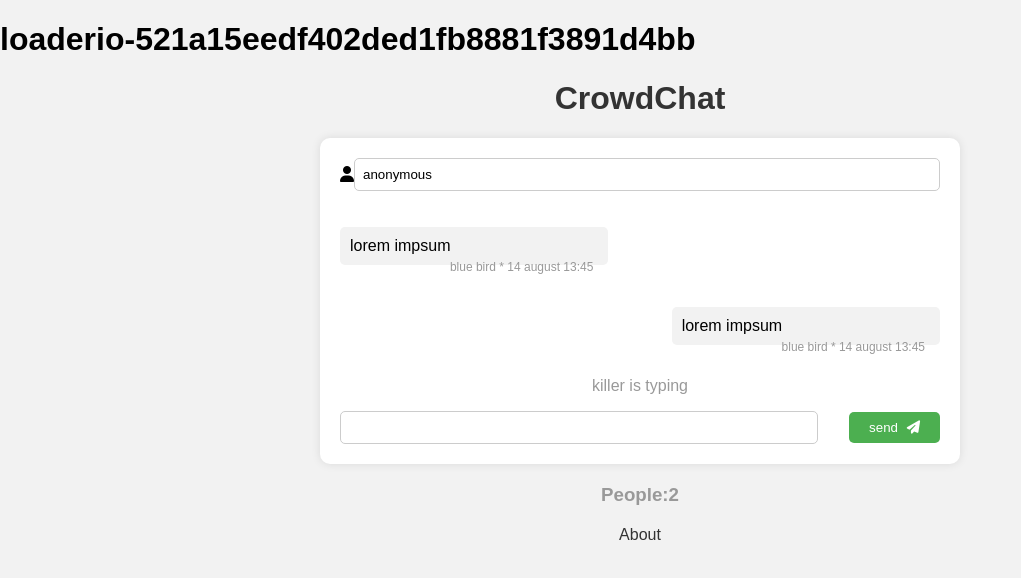
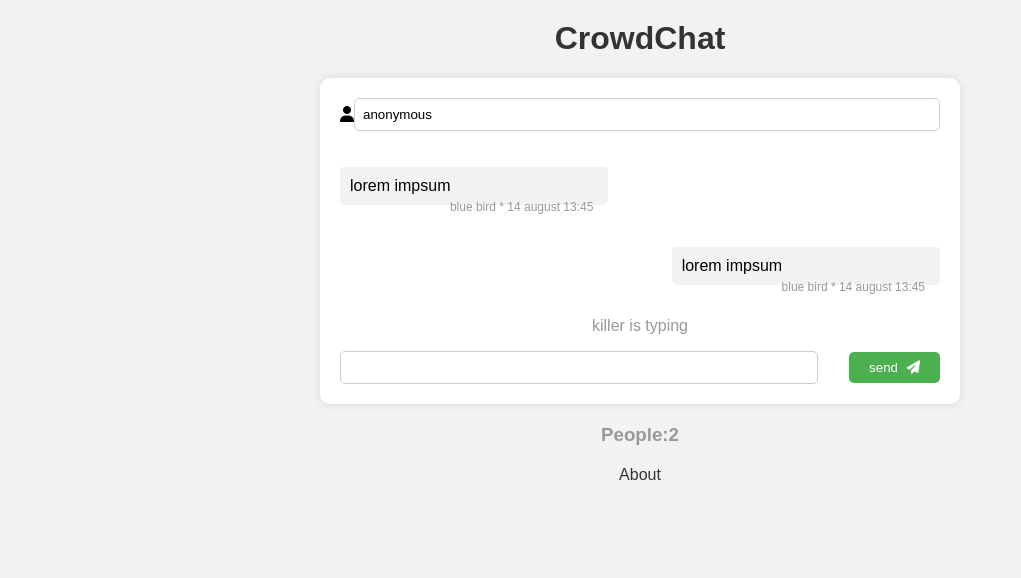
Before and after one commit to rudradesa/123s, a website: page public/index.html in a window 1280 px wide. Shown: the whole page, without its empty margins (0-1021 px from the left). Drawn offline with nearby package versions, Linux system fonts and the light colour scheme; no server answers.

Commit message:
Update index.html

```diff
--- a/public/index.html
+++ b/public/index.html
@@ -11,7 +11,6 @@
 </head>
 
 <body>
-    <h1>loaderio-521a15eedf402ded1fb8881f3891d4bb</h1>
     <h1 class="title">CrowdChat</h1>
     <div class="main">
         <div class="name">
```
